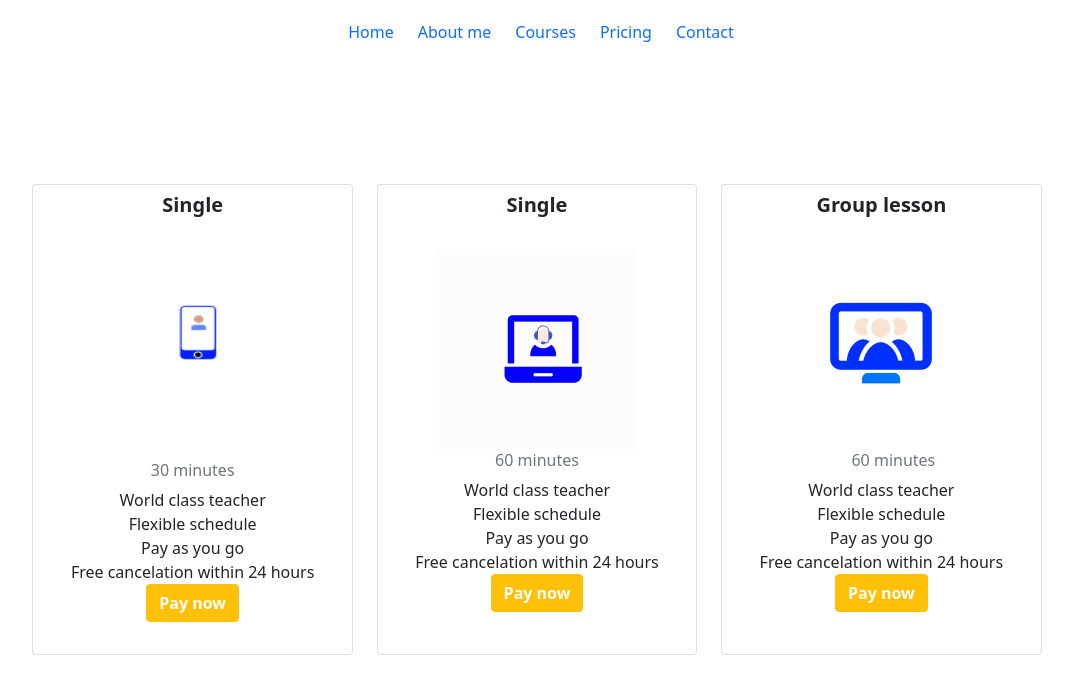
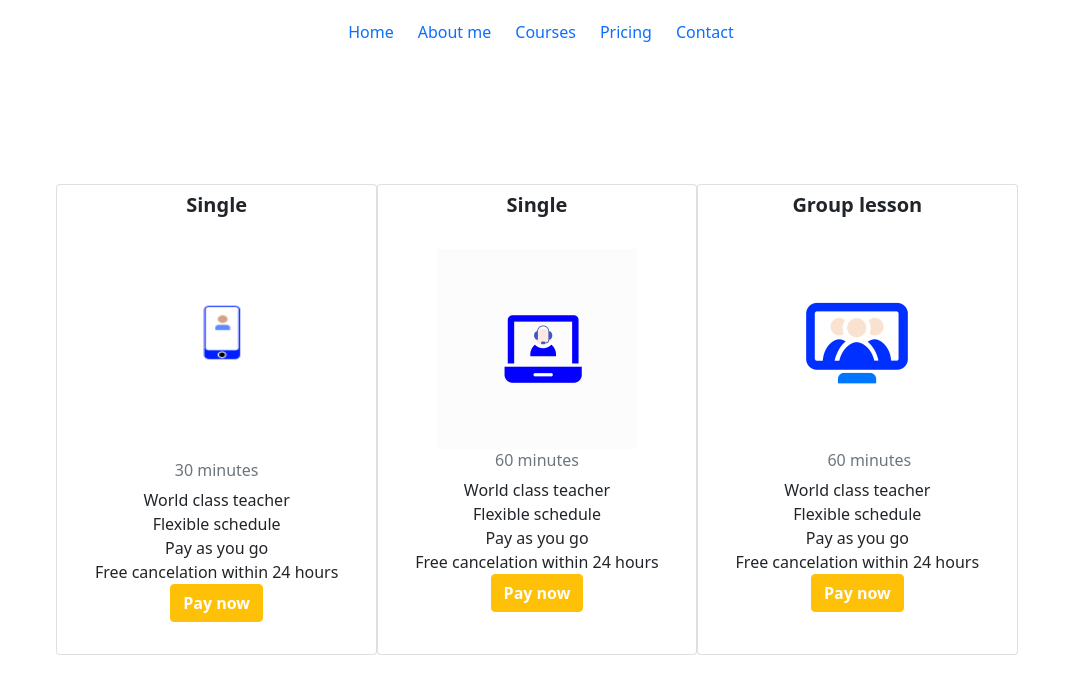
Before and after one commit to shar27/teaching-esl, a Next.js app: page /Pricing in a window 1280 px wide. Shown: the top 694 px of the page, without its empty margins (103-1176 px from the left). Built offline with nearby package versions, Linux system fonts and the light colour scheme.

Commit message:
pricing responsive

```diff
--- a/pages/Pricing.js
+++ b/pages/Pricing.js
@@ -18,9 +18,9 @@ function Pricing() {
 <br/>
 <br/>
 <br/>
-<div className="container d-flex justify-content-center mt-4 col-sm-12">
+<div className="container d-flex justify-content-center mt-4 ">
 <div className="row">
-<div className="card col text-center ">
+<div className="card col-sm-12 col-lg-4 text-center ">
 <h5 className="card-title text-center fw-bold p-2 col-sm-12">Single</h5>
   <div className="card-body">
   <Image
@@ -29,7 +29,7 @@ function Pricing() {
         height ="240"
     />
     <h6 className="card-subtitle mb-2 text-muted">30 minutes</h6>
-    <ul className="list-unstyled">
+    <ul className="list-unstyled col-xs-12">
         <li>World class teacher</li>
         <li>Flexible schedule</li>
         <li>Pay as you go</li>
@@ -40,7 +40,7 @@ function Pricing() {
     </ul>
   </div>
 </div>
-<div className="card col ms-4 text-center ">
+<div className="card col-sm-12 col-lg-4 text-center ">
 <h5 className="card-title text-center fw-bold p-2 ">Single</h5>
   <div className="card-body">
   <Image
@@ -61,7 +61,7 @@ function Pricing() {
   </div>
 </div>
 
-<div className="card col ms-4 text-center ">
+<div className="card col-sm-12 col-lg-4 text-center ">
 <h5 className="card-title text-center fw-bold p-2">Group lesson</h5>
   <div className="card-body">
     <Image
```
